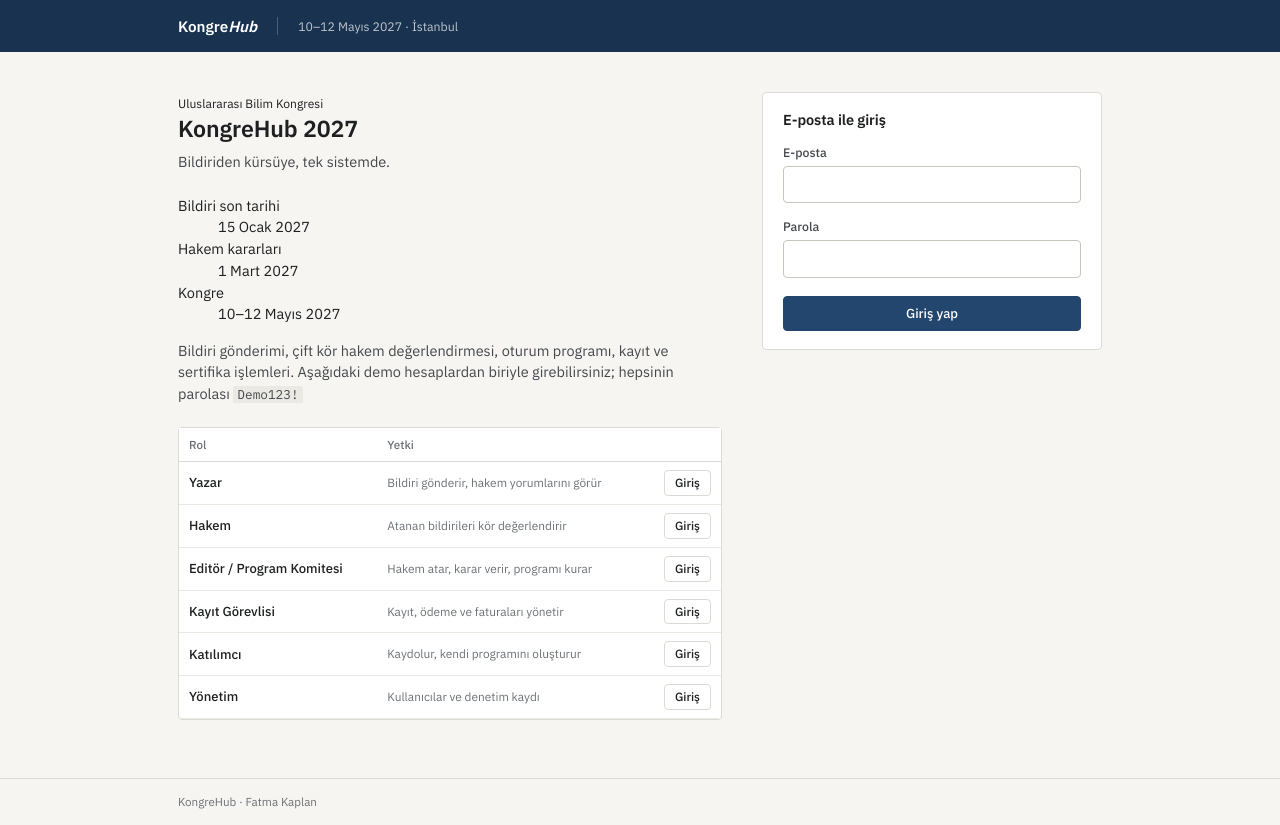
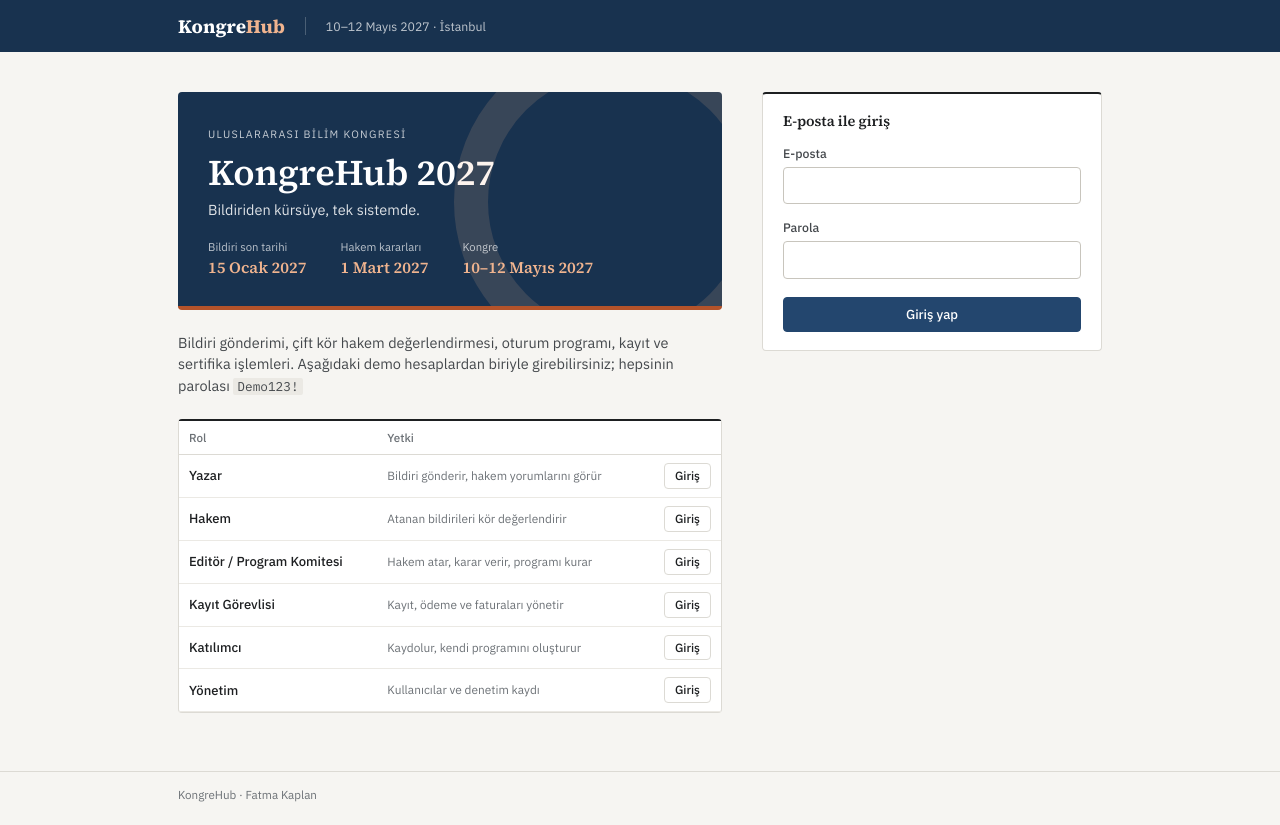
Before and after one commit to Fatmaa35/KongreHub, a React (Vite) app in the folder frontend/: page /login in a window 1280 px wide. Built offline with nearby package versions, Linux system fonts and the light colour scheme.

Commit message:
Apply serif heading styles and wordmark accent

```diff
--- a/frontend/src/components/Layout.tsx
+++ b/frontend/src/components/Layout.tsx
@@ -67,7 +67,7 @@ export default function Layout() {
           <button className="icon-btn menu-btn" aria-label="Menü" aria-expanded={open} onClick={() => setOpen(!open)}>
             <Icon name={open ? 'x' : 'menu'} />
           </button>
-          <Link to="/" className="wordmark">KongreHub</Link>
+          <Link to="/" className="wordmark">Kongre<em>Hub</em></Link>
           <span className="event">10–12 Mayıs 2027 · İstanbul</span>
           <div className="who">
             <div className="who-name">
--- a/frontend/src/index.css
+++ b/frontend/src/index.css
@@ -1,7 +1,7 @@
 /* KongreHub arayüzü
    Hedef: bir üniversite kongre sekreteryasının her gün açık tuttuğu, sade ve yoğun bir iş aracı.
    Tek yazı ailesi, tek vurgu rengi, gölge ve süs yok; bilgi tablolar ve ince çizgilerle ayrılır. */
-@import url('https://fonts.googleapis.com/css2?family=IBM+Plex+Sans:wght@400;500;600&family=IBM+Plex+Mono:wght@400;500&display=swap');
+@import url('https://fonts.googleapis.com/css2?family=Source+Serif+4:opsz,wght@8..60,500;8..60,600;8..60,700&family=IBM+Plex+Sans:wght@400;500;600&family=IBM+Plex+Mono:wght@400;500&display=swap');
 
 :root {
   --ink: #1d1f21;
@@ -22,6 +22,9 @@
   --bad-t: #f8e9e7;
   --r: 4px;
   --sans: 'IBM Plex Sans', 'Segoe UI', system-ui, sans-serif;
+  --serif: 'Source Serif 4', Georgia, serif;
+  --terra: #b4532a;
+  --terra-t: #f8ebe3;
   --mono: 'IBM Plex Mono', ui-monospace, Consolas, monospace;
   font-family: var(--sans);
   font-size: 14.5px;
@@ -230,3 +233,44 @@ textarea { min-height: 96px; resize: vertical; }
   .card { padding: 14px; }
   .prog-row { grid-template-columns: 1fr; gap: 4px; }
 }
+
+/* ---------- karakter katmanı: akademik serif başlıklar, kongre kimliği ---------- */
+h1, h2, .wordmark, .stat-v, .score-preview, .prog-day h3 { font-family: var(--serif); }
+.page-title h1 { font-size: 1.85rem; font-weight: 600; }
+.card-h h2 { font-size: 1.12rem; }
+.wordmark { font-size: 1.3rem; font-weight: 700; }
+.wordmark em { font-style: normal; color: #f0b48f; }
+.topbar { border-bottom: 3px solid var(--terra); }
+.tabs a.active { color: var(--terra); border-bottom-color: var(--terra); }
+.stat-v { font-size: 2rem; font-weight: 600; }
+.card { border-top: 2px solid var(--ink); }
+
+.hero { display: grid; grid-template-columns: auto 1fr; gap: 28px; align-items: center; background: var(--accent-d); color: #fff; border-radius: var(--r); padding: 22px 26px; margin-bottom: 18px; position: relative; overflow: hidden; }
+.hero::after { content: ''; position: absolute; right: -40px; top: -40px; width: 220px; height: 220px; border-radius: 50%; border: 28px solid rgba(240, 180, 143, 0.14); }
+.countdown { font-family: var(--serif); text-align: center; padding-right: 28px; border-right: 1px solid rgba(255, 255, 255, 0.2); }
+.countdown b { display: block; font-size: 3.2rem; line-height: 1; font-weight: 700; color: #f0b48f; }
+.countdown span { font-size: 0.85rem; opacity: 0.8; }
+.milestones { list-style: none; margin: 0; padding: 0; display: grid; grid-template-columns: repeat(4, 1fr); gap: 12px; position: relative; z-index: 1; }
+.milestones li { border-top: 2px solid rgba(255, 255, 255, 0.25); padding-top: 8px; font-size: 0.85rem; }
+.milestones li.past { border-top-color: #f0b48f; }
+.milestones li.next { border-top-color: #fff; }
+.milestones b { display: block; font-family: var(--serif); font-size: 1.05rem; font-weight: 600; }
+.milestones span { opacity: 0.75; }
+.todo a { align-items: baseline; }
+.todo strong::before { content: '→'; color: var(--terra); margin-right: 10px; }
+
+.poster { background: var(--accent-d); color: #fff; border-radius: var(--r); padding: 30px 30px 26px; margin-bottom: 22px; position: relative; overflow: hidden; border-bottom: 4px solid var(--terra); }
+.poster::after { content: ''; position: absolute; right: -60px; bottom: -60px; width: 260px; height: 260px; border-radius: 50%; border: 34px solid rgba(240, 180, 143, 0.15); }
+.poster small { text-transform: uppercase; letter-spacing: 0.12em; font-size: 0.74rem; opacity: 0.75; }
+.poster h1 { color: #fff; font-family: var(--serif); font-size: 2.5rem; margin: 6px 0 4px; }
+.poster p { margin: 0 0 18px; opacity: 0.85; color: #fff; }
+.poster dl { display: grid; grid-template-columns: repeat(3, auto); justify-content: start; gap: 4px 34px; margin: 0; position: relative; z-index: 1; }
+.poster dt { font-size: 0.78rem; opacity: 0.7; }
+.poster dd { margin: 0; font-family: var(--serif); font-size: 1.1rem; font-weight: 600; color: #f0b48f; }
+@media (max-width: 860px) {
+  .hero { grid-template-columns: 1fr; }
+  .countdown { border-right: 0; padding-right: 0; text-align: left; }
+  .milestones { grid-template-columns: 1fr 1fr; }
+  .poster h1 { font-size: 1.9rem; }
+  .poster dl { grid-template-columns: 1fr 1fr; }
+}
```
